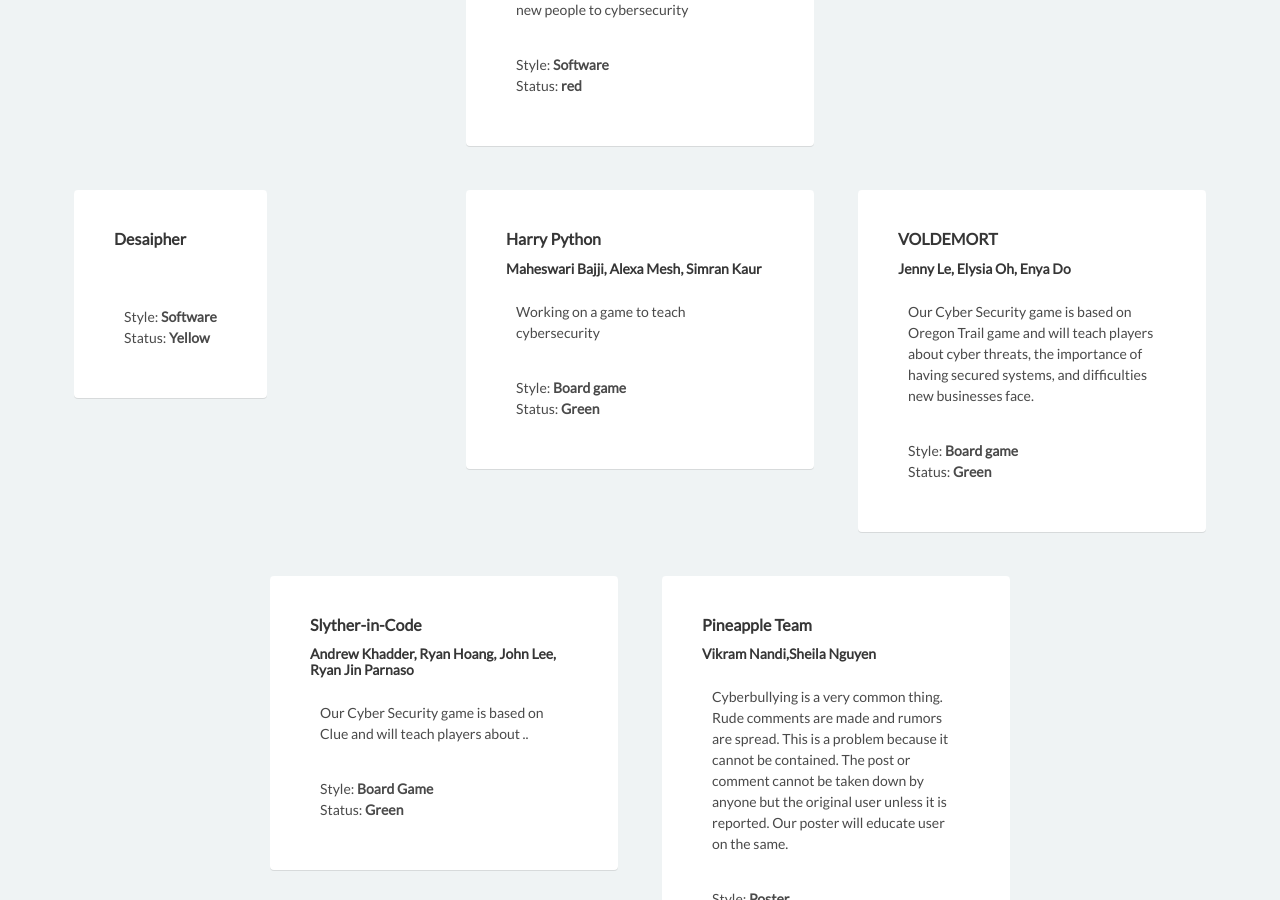
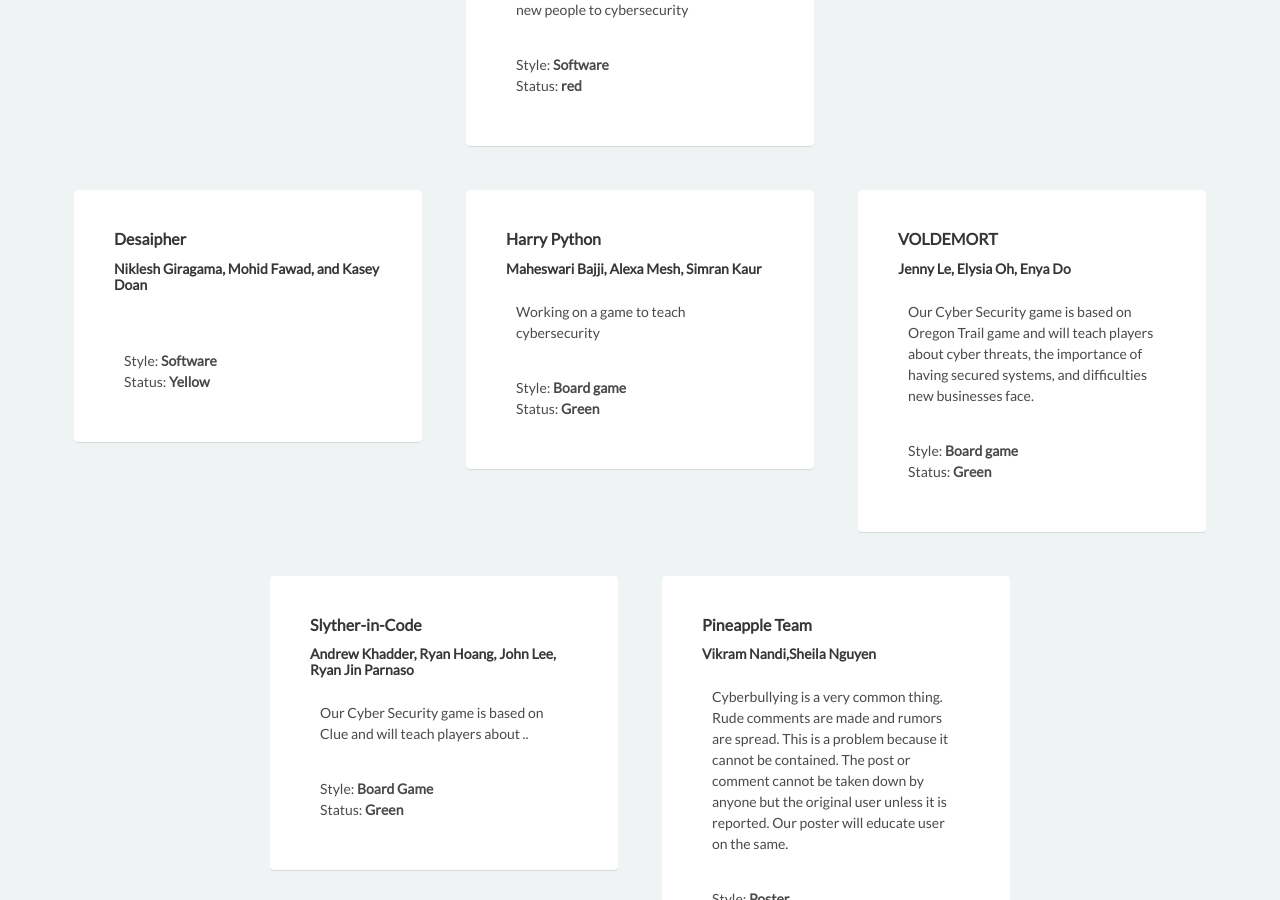
Before and after one commit to cyberdefendersprogram/www-homepage, a Jekyll site: the page built from cyberexplorers.md, in a window 1280 px wide and 900 px high, scrolled down 4475 px. Built offline with Jekyll 4.4.1, drawn with Linux system fonts in a browser that asks for light colours; nearby versions of some CDN libraries.

Commit message:
Update cyberexplorers-projects.yml

```diff
--- a/_data/cyberexplorers-projects.yml
+++ b/_data/cyberexplorers-projects.yml
@@ -35,7 +35,7 @@
   status: Yellow
 
 - name: Desaipher
-  members:
+  members: Niklesh Giragama, Mohid Fawad, and Kasey Doan
   description:
   presentation: Software
   status: Yellow
```
